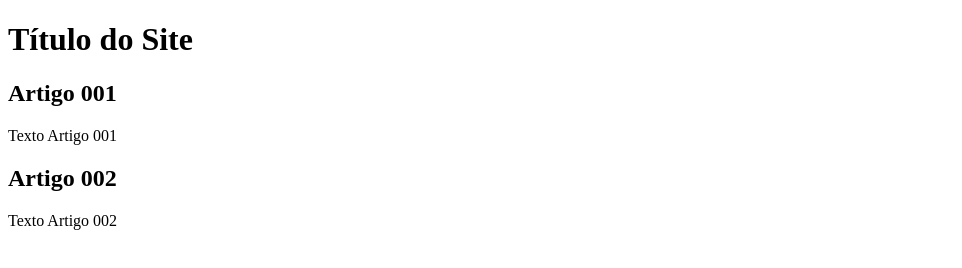
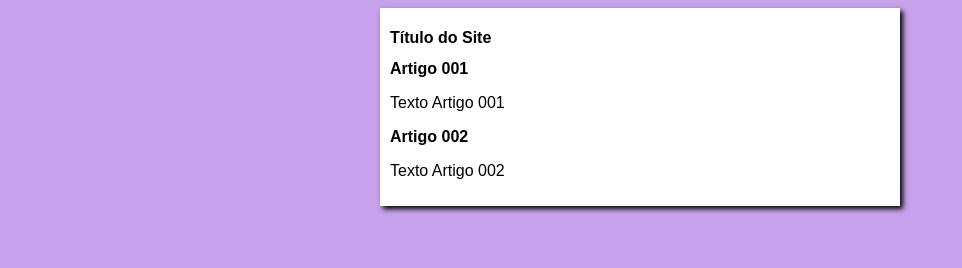
Before and after one commit to PedroHeeger/Rep-CEV_Git_GitHub, a plain HTML site: page index2.html in a window 1280 px wide. Shown: the whole page, without its empty margins (0-962 px from the left). Drawn offline with Linux system fonts and the light colour scheme.

Commit message:
Iniciei o Design

```diff
--- /dev/null
+++ b/estilos/style.css
@@ -0,0 +1,17 @@
+* {
+    font-family: Arial, Helvetica, sans-serif;
+    font-size: 16px;
+}
+
+body {
+    background-color: rgb(199, 161, 235);
+
+}
+
+main {
+    background-color: white;
+    width: 500px;
+    margin: auto;
+    padding: 10px;
+    box-shadow: 3px 3px 5px rgb(3, 3, 3)
+}
--- a/index2.html
+++ b/index2.html
@@ -2,9 +2,9 @@
 <html lang="pt-br">
 <head>
     <meta charset="UTF-8">
-    <meta http-equiv="X-UA-Compatible" content="IE=edge">
     <meta name="viewport" content="width=device-width, initial-scale=1.0">
     <title>Título do Site</title>
+    <link rel="stylesheet" href="estilos/style.css">
 </head>
 <body>
     <main>
```
